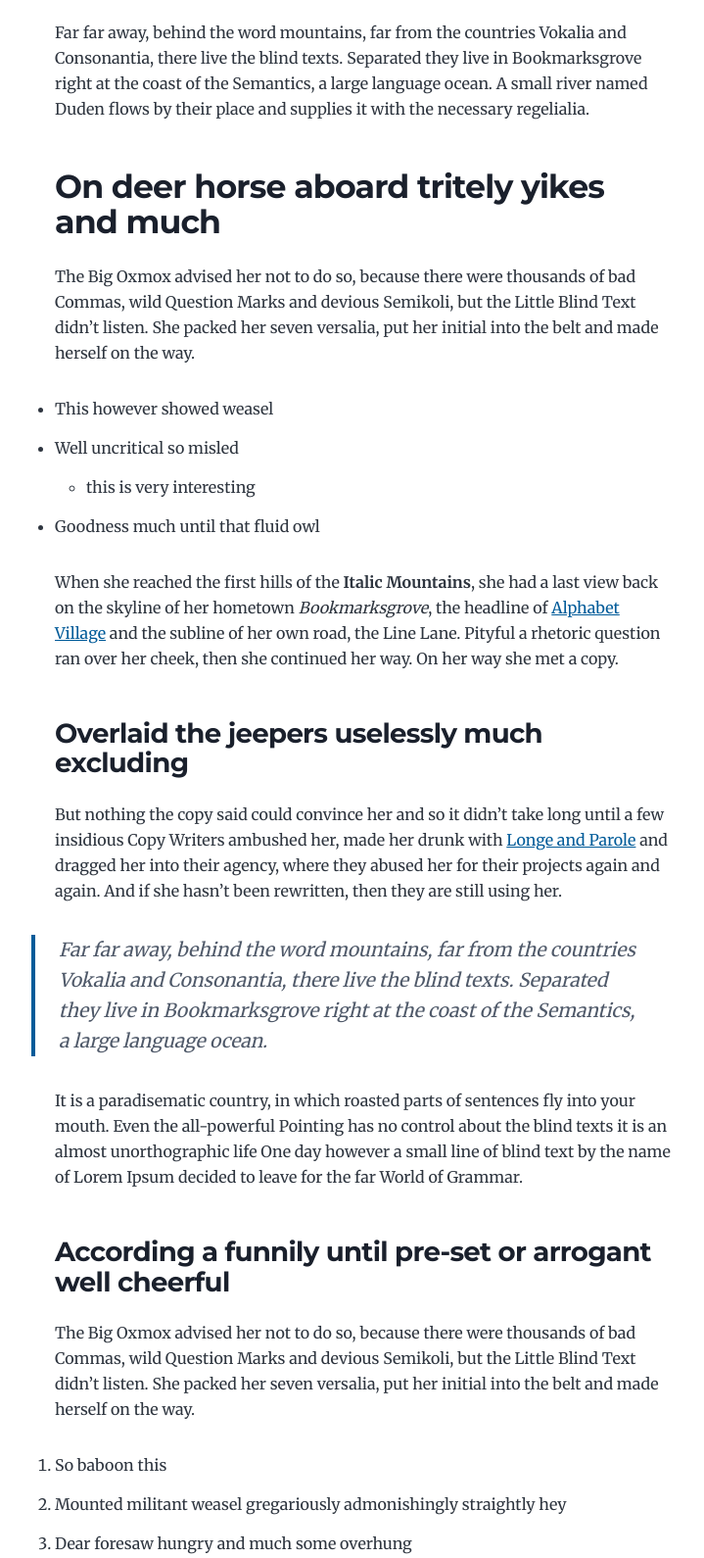
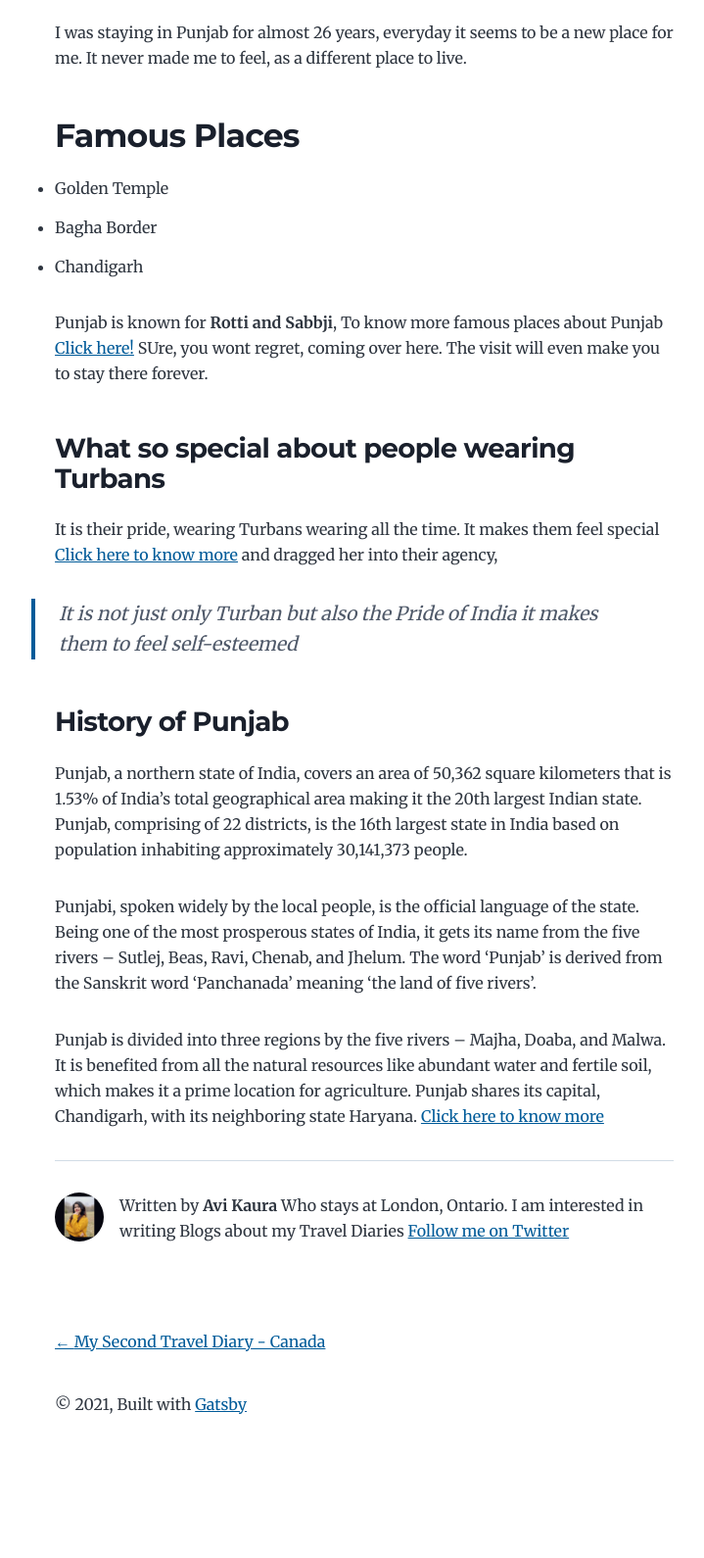
Before and after one commit to Avikaura/Avi_Blog, a Gatsby site: page /new-beginnings/ in a window 1280 px wide. Shown: the part 220-1810 px from the top of the page at 98% size, without its empty margins (268-987 px from the left). After the commit the page ends 1729 px from the top, so only its background shows below. Built offline with nearby package versions, Linux system fonts and the light colour scheme; Gatsby itself is replaced by a stand-in of ours.

Commit message:
Add content

```diff
--- a/content/blog/new-beginnings/index.md
+++ b/content/blog/new-beginnings/index.md
@@ -4,105 +4,31 @@ date: "2015-05-28T22:40:32.169Z"
 description: Punjab is really a nice place to stay. One of the unique thing is you can see men wearing Turbans everywhere.
 ---
 
-Far far away, behind the word mountains, far from the countries Vokalia and
-Consonantia, there live the blind texts. Separated they live in Bookmarksgrove
-right at the coast of the Semantics, a large language ocean. A small river named
-Duden flows by their place and supplies it with the necessary regelialia.
+I was staying in Punjab for almost 26 years, everyday it seems to be a new place for me. It never made me to feel, as a different place to live.
 
-## On deer horse aboard tritely yikes and much
+## Famous Places
 
-The Big Oxmox advised her not to do so, because there were thousands of bad
-Commas, wild Question Marks and devious Semikoli, but the Little Blind Text
-didn’t listen. She packed her seven versalia, put her initial into the belt and
-made herself on the way.
+- Golden Temple
+- Bagha Border
+- Chandigarh
 
-- This however showed weasel
-- Well uncritical so misled
-  - this is very interesting
-- Goodness much until that fluid owl
+Punjab is known for **Rotti and Sabbji**, To know more famous places about Punjab
+[Click here!](http://www.famousplacesinindia.in/Punjab/) SUre, you wont regret, coming over here. The visit will even make you to stay there forever.
 
-When she reached the first hills of the **Italic Mountains**, she had a last
-view back on the skyline of her hometown _Bookmarksgrove_, the headline of
-[Alphabet Village](http://google.com) and the subline of her own road, the Line
-Lane. Pityful a rhetoric question ran over her cheek, then she continued her
-way. On her way she met a copy.
+### What so special about people wearing Turbans
 
-### Overlaid the jeepers uselessly much excluding
+It is their pride, wearing Turbans wearing all the time. It makes them feel special
+[Click here to know more](https://www.quora.com/Why-do-Punjabi-men-wear-turbans-on-their-head-all-the-time) and dragged her into their agency,
 
-But nothing the copy said could convince her and so it didn’t take long until a
-few insidious Copy Writers ambushed her, made her drunk with
-[Longe and Parole](http://google.com) and dragged her into their agency, where
-they abused her for their projects again and again. And if she hasn’t been
-rewritten, then they are still using her.
+> It is not just only Turban
+> but also the Pride of India
+> it makes them to feel self-esteemed
 
-> Far far away, behind the word mountains, far from the countries Vokalia and
-> Consonantia, there live the blind texts. Separated they live in Bookmarksgrove
-> right at the coast of the Semantics, a large language ocean.
 
-It is a paradisematic country, in which roasted parts of sentences fly into your
-mouth. Even the all-powerful Pointing has no control about the blind texts it is
-an almost unorthographic life One day however a small line of blind text by the
-name of Lorem Ipsum decided to leave for the far World of Grammar.
+### History of Punjab
 
-### According a funnily until pre-set or arrogant well cheerful
+Punjab, a northern state of India, covers an area of 50,362 square kilometers that is 1.53% of India’s total geographical area making it the 20th largest Indian state. Punjab, comprising of 22 districts, is the 16th largest state in India based on population inhabiting approximately 30,141,373 people.
 
-The Big Oxmox advised her not to do so, because there were thousands of bad
-Commas, wild Question Marks and devious Semikoli, but the Little Blind Text
-didn’t listen. She packed her seven versalia, put her initial into the belt and
-made herself on the way.
+Punjabi, spoken widely by the local people, is the official language of the state. Being one of the most prosperous states of India, it gets its name from the five rivers – Sutlej, Beas, Ravi, Chenab, and Jhelum. The word ‘Punjab’ is derived from the Sanskrit word ‘Panchanada’ meaning ‘the land of five rivers’.
 
-1.  So baboon this
-2.  Mounted militant weasel gregariously admonishingly straightly hey
-3.  Dear foresaw hungry and much some overhung
-4.  Rash opossum less because less some amid besides yikes jeepers frenetic
-    impassive fruitlessly shut
-
-When she reached the first hills of the Italic Mountains, she had a last view
-back on the skyline of her hometown Bookmarksgrove, the headline of Alphabet
-Village and the subline of her own road, the Line Lane. Pityful a rhetoric
-question ran over her cheek, then she continued her way. On her way she met a
-copy.
-
-> The copy warned the Little Blind Text, that where it came from it would have
-> been rewritten a thousand times and everything that was left from its origin
-> would be the word "and" and the Little Blind Text should turn around and
-> return to its own, safe country.
-
-But nothing the copy said could convince her and so it didn’t take long until a
-few insidious Copy Writers ambushed her, made her drunk with Longe and Parole
-and dragged her into their agency, where they abused her for their projects
-again and again. And if she hasn’t been rewritten, then they are still using
-her. Far far away, behind the word mountains, far from the countries Vokalia and
-Consonantia, there live the blind texts.
-
-#### Silent delightfully including because before one up barring chameleon
-
-Separated they live in Bookmarksgrove right at the coast of the Semantics, a
-large language ocean. A small river named Duden flows by their place and
-supplies it with the necessary regelialia. It is a paradisematic country, in
-which roasted parts of sentences fly into your mouth.
-
-Even the all-powerful Pointing has no control about the blind texts it is an
-almost unorthographic life One day however a small line of blind text by the
-name of Lorem Ipsum decided to leave for the far World of Grammar. The Big Oxmox
-advised her not to do so, because there were thousands of bad Commas, wild
-Question Marks and devious Semikoli, but the Little Blind Text didn’t listen.
-
-##### Wherever far wow thus a squirrel raccoon jeez jaguar this from along
-
-She packed her seven versalia, put her initial into the belt and made herself on
-the way. When she reached the first hills of the Italic Mountains, she had a
-last view back on the skyline of her hometown Bookmarksgrove, the headline of
-Alphabet Village and the subline of her own road, the Line Lane. Pityful a
-rhetoric question ran over her cheek, then she continued her way. On her way she
-met a copy.
-
-###### Slapped cozy a that lightheartedly and far
-
-The copy warned the Little Blind Text, that where it came from it would have
-been rewritten a thousand times and everything that was left from its origin
-would be the word "and" and the Little Blind Text should turn around and return
-to its own, safe country. But nothing the copy said could convince her and so it
-didn’t take long until a few insidious Copy Writers ambushed her, made her drunk
-with Longe and Parole and dragged her into their agency, where they abused her
-for their projects again and again.
+Punjab is divided into three regions by the five rivers – Majha, Doaba, and Malwa. It is benefited from all the natural resources like abundant water and fertile soil, which makes it a prime location for agriculture. Punjab shares its capital, Chandigarh, with its neighboring state Haryana.  [Click here to know more](https://www.theworldofpunjab.com/punjab-history/)
```
